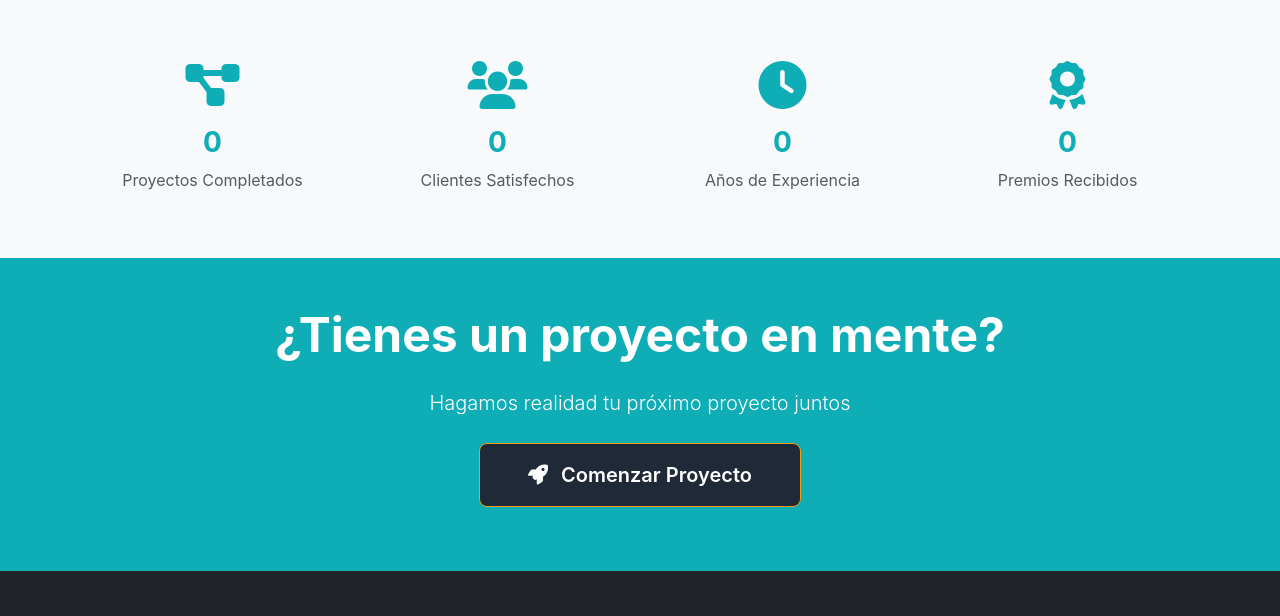
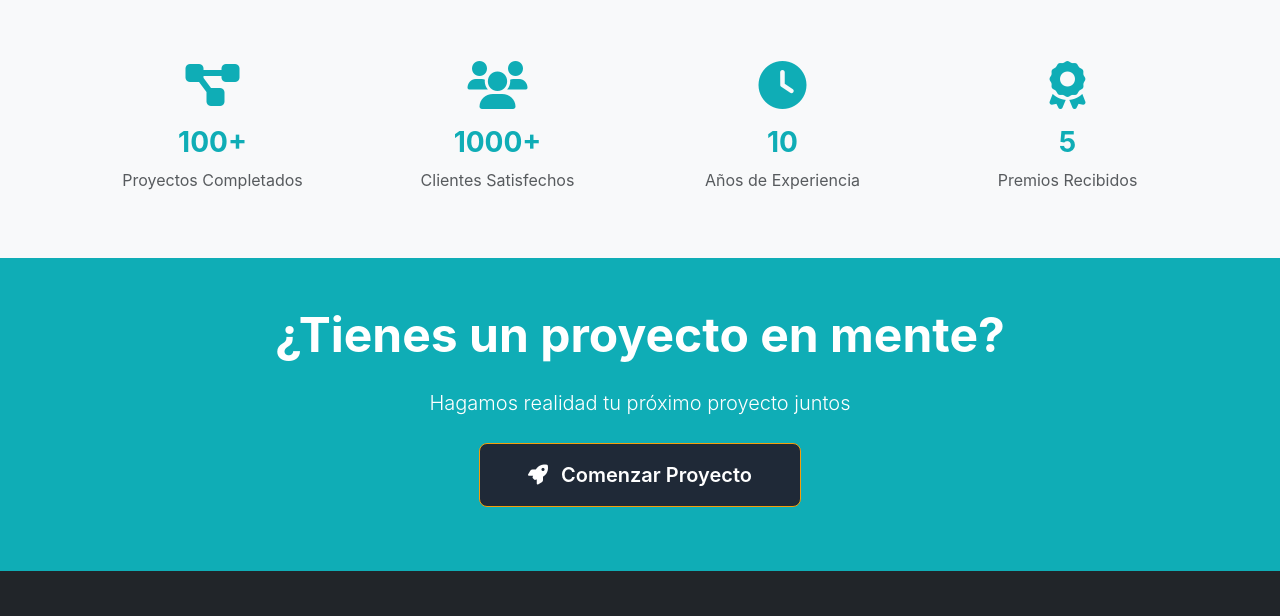
Before and after one commit to Suxz007/Parcial2_2025g2_Medina_Oscar, a plain HTML site: page portafolio.html in a window 1280 px wide. Shown: the part 2148-2764 px from the top of the page. Drawn offline with nearby package versions, Linux system fonts and the light colour scheme; files that its build step writes are made by us from their sources; a script that the page names is missing.

Commit message:
Parcial2_2025g2_Medina_Oscar

```diff
--- a/portafolio.html
+++ b/portafolio.html
@@ -219,7 +219,7 @@
                             <div class="text-primary mb-3">
                                 <i class="fas fa-project-diagram fa-3x"></i>
                             </div>
-                            <h3 class="fw-bold text-primary counter" data-target="150">0</h3>
+                            <h3 class="fw-bold text-primary counter" data-target="150">100+</h3>
                             <p class="text-muted">Proyectos Completados</p>
                         </div>
                     </div>
@@ -229,7 +229,7 @@
                             <div class="text-primary mb-3">
                                 <i class="fas fa-users fa-3x"></i>
                             </div>
-                            <h3 class="fw-bold text-primary counter" data-target="85">0</h3>
+                            <h3 class="fw-bold text-primary counter" data-target="85">1000+</h3>
                             <p class="text-muted">Clientes Satisfechos</p>
                         </div>
                     </div>
@@ -239,7 +239,7 @@
                             <div class="text-primary mb-3">
                                 <i class="fas fa-clock fa-3x"></i>
                             </div>
-                            <h3 class="fw-bold text-primary counter" data-target="5">0</h3>
+                            <h3 class="fw-bold text-primary counter" data-target="5">10</h3>
                             <p class="text-muted">Años de Experiencia</p>
                         </div>
                     </div>
@@ -249,7 +249,7 @@
                             <div class="text-primary mb-3">
                                 <i class="fas fa-award fa-3x"></i>
                             </div>
-                            <h3 class="fw-bold text-primary counter" data-target="12">0</h3>
+                            <h3 class="fw-bold text-primary counter" data-target="12">5</h3>
                             <p class="text-muted">Premios Recibidos</p>
                         </div>
                     </div>
```
